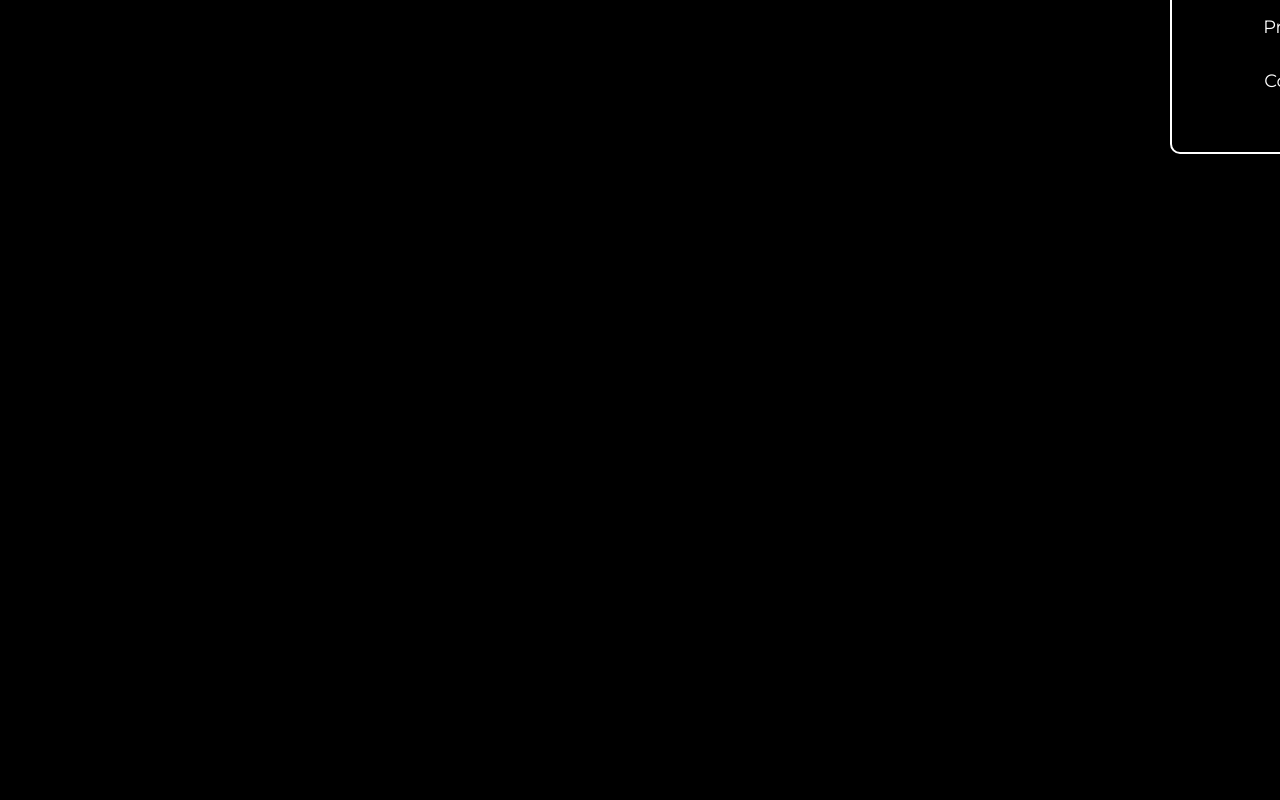
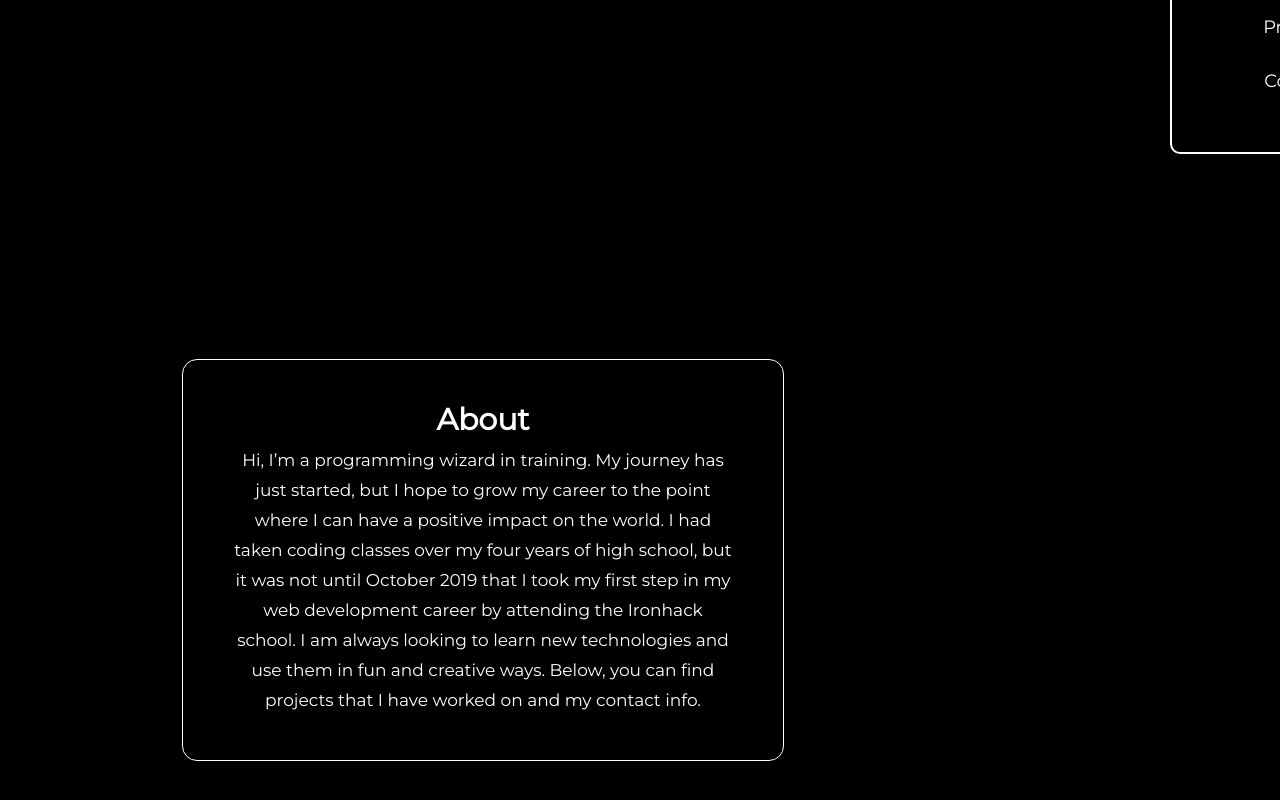
Before and after one commit to Falconairio/Portfolio, a React (Create React App) app: page / in a window 1280 px wide. Shown: the part 520-1320 px from the top of the page. Built offline with nearby package versions, Linux system fonts and the light colour scheme.

Commit message:
added about section

```diff
--- a/src/Components/About.js
+++ b/src/Components/About.js
@@ -11,10 +11,10 @@ export default class About extends Component {
     render() {
         return (
             <div id = 'about' className = 'about-container'>
-                {/* <div className = 'about'>
+                <div className = 'about'>
                     <h1>About</h1>
-                    <p></p>
-                </div> */}
+                    <p>Hi, I’m a programming wizard in training. My journey has just started, but I hope to grow my career to the point where I can have a positive impact on the world. I had taken coding classes over my four years of high school, but it was not until October 2019 that I took my first step in my web development career by attending the Ironhack school. I am always looking to learn new technologies and use them in fun and creative ways. Below, you can find projects that I have worked on and my contact info.</p>
+                </div>
             </div>
         )
     }
--- a/src/Components/Welcome.js
+++ b/src/Components/Welcome.js
@@ -2,7 +2,7 @@ import React, { Component } from 'react'
 
 export default class Welcome extends Component {
     state = {
-        greetings: ['Bienvenido','Benvinguda','Willkommen','Welkom','Croeso','Velkommen','Bienvenue','Benvenuto','Ongietorri','Fáilte','Witamy','Vítejte'],
+        greetings: ['Bienvenido','Benvinguda','Willkommen','Welkom','Croeso','Velkommen','Bienvenue','Benvenuto','Ongietorri','Fáilte','Witamy','Vítejte','ようこそ'],
         h1classes: "welcomeInitialAnimate",
         greetingUsed: 'Welcome',
         isAnimating: false
@@ -47,7 +47,7 @@ export default class Welcome extends Component {
             <div className = 'welcome-container'>
                 <h1 className = {this.state.h1classes}>{this.state.greetingUsed}</h1>
                 <p>You've come upon my portfolio page</p>
-                <p>(currently a work in progress!)</p>
+                {/* <p>(currently a work in progress!)</p> */}
             </div>
         )
     }
--- a/src/Styles/App.css
+++ b/src/Styles/App.css
@@ -697,8 +697,8 @@ body {
   -webkit-box-direction: normal;
       -ms-flex-direction: column;
           flex-direction: column;
+  height: 70vh;
   margin-top: 15vh;
-  height: 70vh;
   text-align: center;
 }
 
@@ -779,8 +779,6 @@ body {
 }
 
 .about-container {
-  margin-top: 15vh;
-  height: 70vh;
   display: -webkit-box;
   display: -ms-flexbox;
   display: flex;
@@ -794,6 +792,20 @@ body {
 
 @media (min-width: 900px) {
   .about-container {
+    margin-top: 15vh;
+    height: 70vh;
+  }
+}
+
+@media (max-width: 900px) {
+  .about-container {
+    margin-top: 30vh;
+    height: 70vh;
+  }
+}
+
+@media (min-width: 900px) {
+  .about-container {
     width: 70vw;
     border-radius: 15px;
   }
@@ -809,20 +821,51 @@ body {
   -webkit-box-align: center;
       -ms-flex-align: center;
           align-items: center;
+  display: flex;
+  -webkit-box-orient: vertical;
+  -webkit-box-direction: normal;
+      -ms-flex-direction: column;
+          flex-direction: column;
+  border: 1px solid white;
+  border-radius: 15px;
+  text-align: center;
 }
 
 @media (min-width: 900px) {
   .about {
-    border: 1px solid white;
-    border-radius: 15px;
-    width: 650px;
+    width: 600px;
     height: 400px;
   }
+  .about h1 {
+    font-size: 30px;
+    margin-bottom: 10px;
+    font-weight: bolder;
+  }
+  .about p {
+    width: 500px;
+    line-height: 30px;
+    font-size: 17px;
+  }
+}
+
+@media (max-width: 900px) {
+  .about {
+    width: 300px;
+  }
+  .about h1 {
+    margin-top: 10px;
+    font-size: 20px;
+    margin-bottom: 10px;
+    font-weight: bolder;
+  }
+  .about p {
+    width: 250px;
+    line-height: 25px;
+    margin-bottom: 10px;
+  }
 }
 
 .projects-container {
-  margin-top: 15vh;
-  height: 70vh;
   display: -webkit-box;
   display: -ms-flexbox;
   display: flex;
@@ -837,6 +880,20 @@ body {
   -webkit-box-direction: normal;
       -ms-flex-direction: column;
           flex-direction: column;
+}
+
+@media (min-width: 900px) {
+  .projects-container {
+    margin-top: 15vh;
+    height: 70vh;
+  }
+}
+
+@media (max-width: 900px) {
+  .projects-container {
+    margin-top: 30vh;
+    height: 70vh;
+  }
 }
 
 .projects-container h1 {
@@ -1360,8 +1417,6 @@ body {
 }
 
 .contact-container {
-  margin-top: 15vh;
-  height: 70vh;
   display: -webkit-box;
   display: -ms-flexbox;
   display: flex;
@@ -1382,6 +1437,20 @@ body {
   margin-bottom: 15vh;
 }
 
+@media (min-width: 900px) {
+  .contact-container {
+    margin-top: 15vh;
+    height: 70vh;
+  }
+}
+
+@media (max-width: 900px) {
+  .contact-container {
+    margin-top: 30vh;
+    height: 70vh;
+  }
+}
+
 .contact-container img:hover {
   cursor: pointer;
 }
--- a/src/Styles/_about.scss
+++ b/src/Styles/_about.scss
@@ -9,10 +9,36 @@
 
 .about {
     @include flexcenterabsolute;
+    @include flexcolumn;
+    border: 1px solid white;
+    border-radius: 15px;
+    text-align: center;
     @include desktop {
-        border: 1px solid white;
-        border-radius: 15px;
-        width: 650px;
+        width: 600px;
         height: 400px;
+        h1 {
+            font-size: 30px;
+            margin-bottom: 10px;
+            font-weight: bolder;
+        }
+        p {
+            width: 500px;
+            line-height: 30px;
+            font-size: 17px;
+        }
+    }
+    @include mobile {
+        width: 300px;
+        h1 {
+            margin-top: 10px;
+            font-size: 20px;
+            margin-bottom: 10px;
+            font-weight: bolder;
+        }
+        p {
+            width: 250px;
+            line-height: 25px;
+            margin-bottom: 10px;
+        }
     }
 }
--- a/src/Styles/_welcome.scss
+++ b/src/Styles/_welcome.scss
@@ -4,7 +4,8 @@
     @include whiteborder;
     @include flexcenterabsolute;
     @include flexcolumn;
-    @include portfolioitemspacing;
+    height: 70vh;
+    margin-top: 15vh;
     text-align: center;
     h1 {
         margin-bottom: 4vh;
```
Also changed, not shown: src/Styles/_variables.scss (+8 -2 lines), 1 other file (tests, documents, lock files or other folders).
